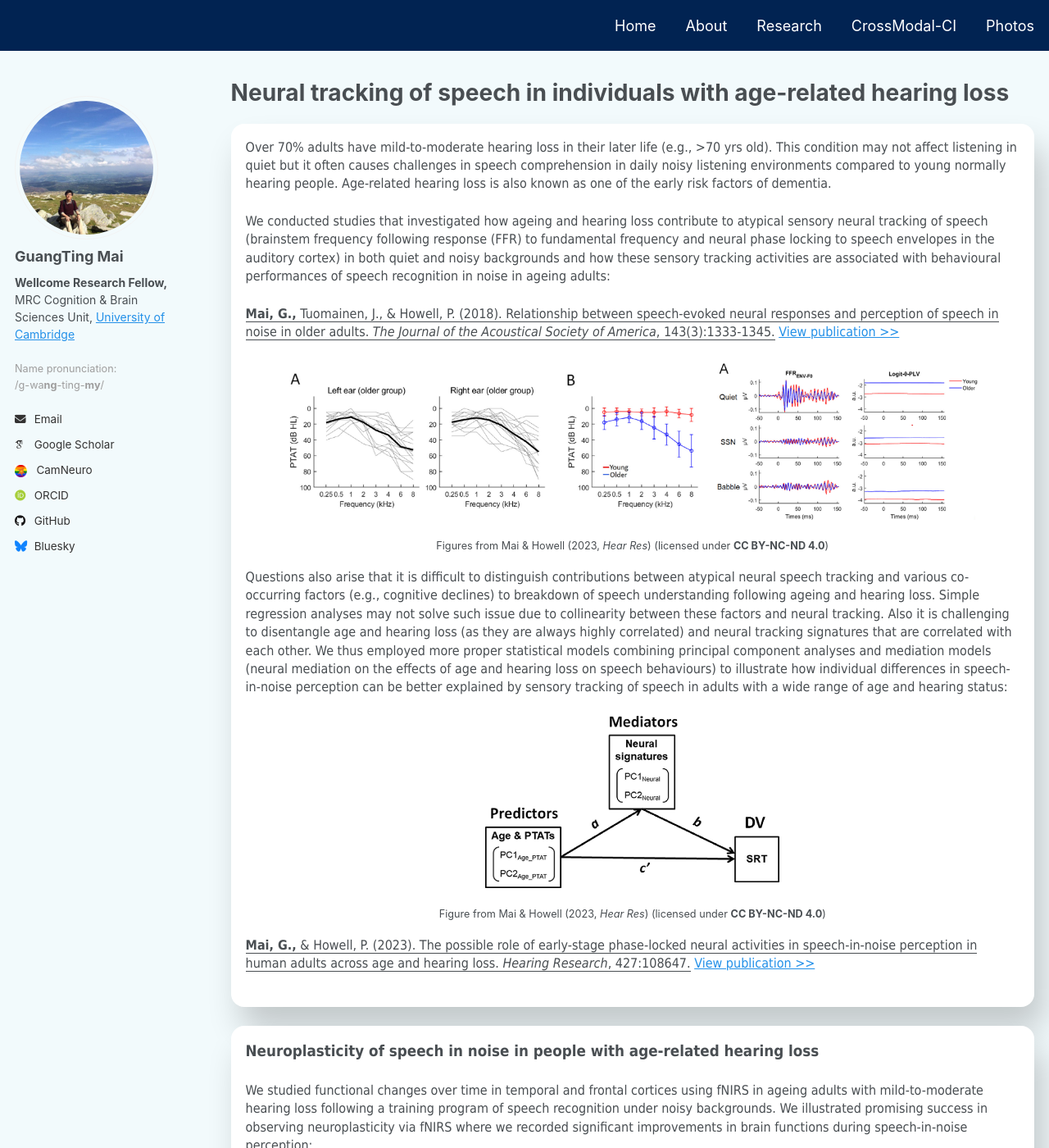
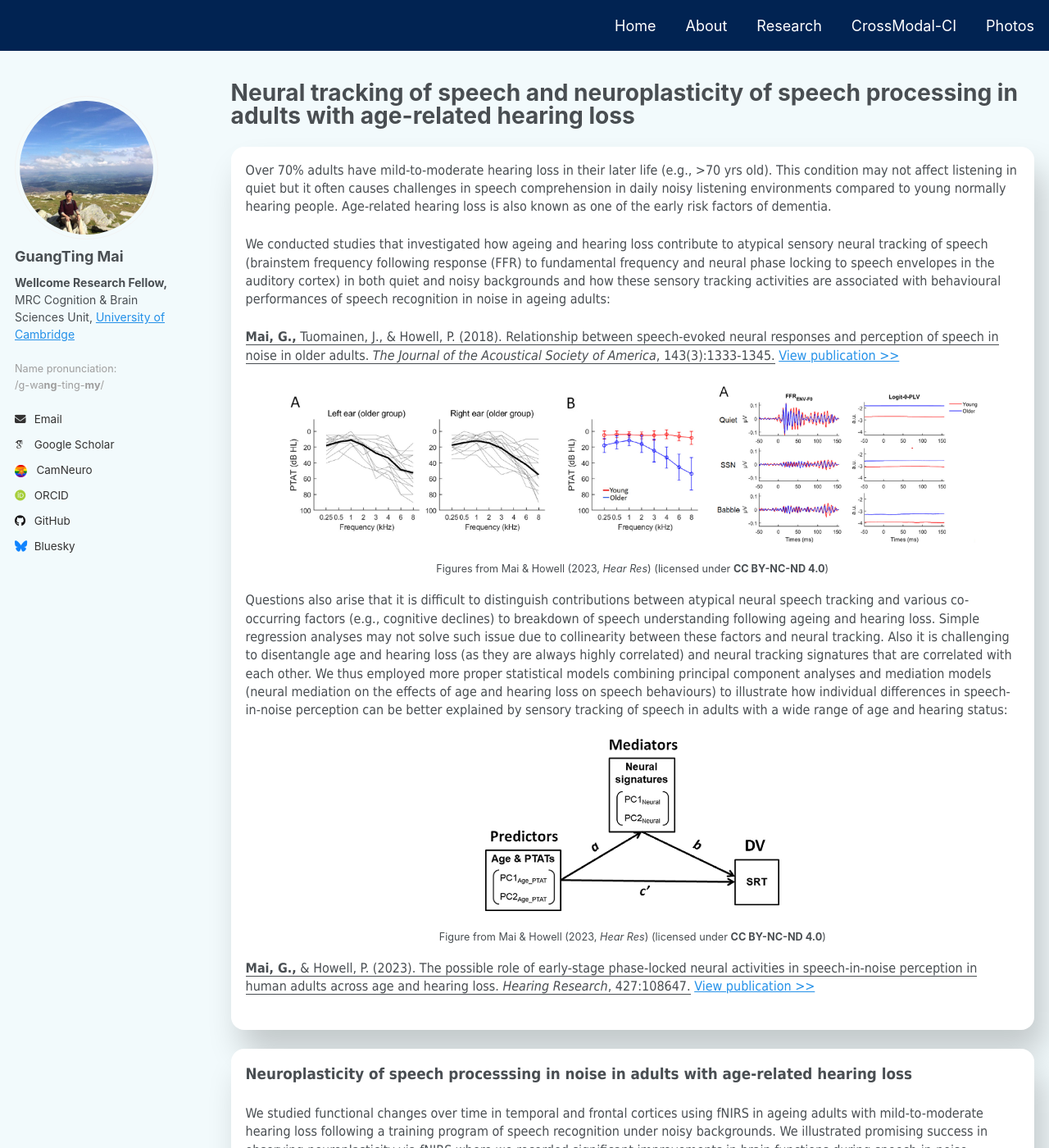
Before and after one commit to guangtingmai/guangtingmai.github.io, a Jekyll site: the page built from _pages/neuraltrack-hearingloss.html, in a window 1280 px wide and 1400 px high. Shown: the whole window at 82% size. Built offline with Jekyll 4.4.1, drawn with Linux system fonts in a browser that asks for light colours; some web fonts are replaced.

Commit message:
Update neuraltrack-hearingloss.html

```diff
--- a/_pages/neuraltrack-hearingloss.html
+++ b/_pages/neuraltrack-hearingloss.html
@@ -1,6 +1,6 @@
 ---
 layout: archive
-title: "Neural tracking of speech in individuals with age-related hearing loss"
+title: "Neural tracking of speech and neuroplasticity of speech processing in adults with age-related hearing loss"
 permalink: /neuraltrack-hearingloss/
 author_profile: true
 ---
@@ -31,7 +31,7 @@ author_profile: true
 <p style="text-align:center;font-size:9.5pt;line-height:1.4;display: block;">Figure from Mai & Howell (2023, <i>Hear Res</i>) (licensed under <strong>CC BY-NC-ND 4.0</strong>)</p>
 <p><span style="font-size: 12pt;font-family: Tahoma;line-height: 1.4;display: block;margin-bottom: 0.1vh"><u><strong>Mai, G.,</strong> & Howell, P. (2023). The possible role of early-stage phase-locked neural activities in speech-in-noise perception in human adults across age and hearing loss. <i>Hearing Research</i>, 427:108647.</u> <a href="https://www.sciencedirect.com/science/article/pii/S0378595522002155">View publication >></a></span></div></p>
 
-<p><div class="white-frame"><span style="font-size: 14pt;font-family: Tahoma;line-height: 1.4;display: block;margin-bottom: 0.1vh"><strong>Neuroplasticity of speech in noise in people with age-related hearing loss</strong></span></p>
+<p><div class="white-frame"><span style="font-size: 14pt;font-family: Tahoma;line-height: 1.4;display: block;margin-bottom: 0.1vh"><strong>Neuroplasticity of speech processsing in noise in adults with age-related hearing loss</strong></span></p>
 <p><span style="font-size: 12pt;font-family: Tahoma;line-height: 1.4;display: block;margin-bottom: 0.1vh">We studied functional changes over time in temporal and
   frontal cortices using fNIRS in ageing adults with mild-to-moderate hearing loss following a training program of speech recognition under noisy
   backgrounds. We illustrated promising success in observing neuroplasticity via fNIRS where we recorded significant improvements in brain
```
